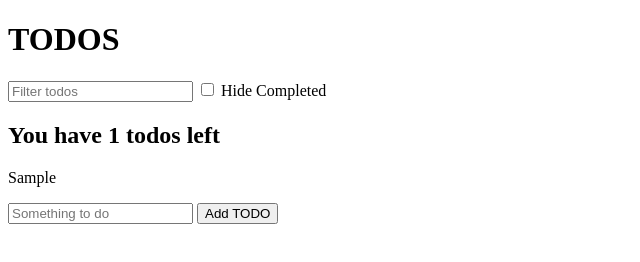
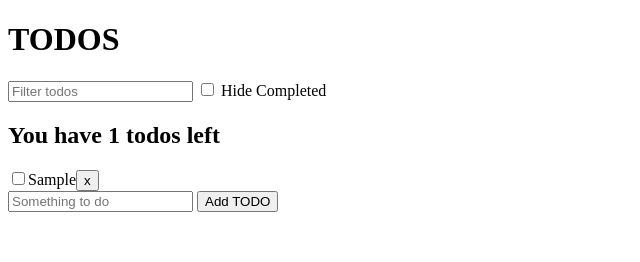
Before and after one commit to bdog72/Modern-Javascript, a website: page todo-app/index.html in a window 1280 px wide. Both pictures are taken after typing "Sample" into the empty fields and a click on the button "Add TODO". Shown: the whole page, without its empty margins (0-640 px from the left). Drawn offline with Linux system fonts and the light colour scheme.

Commit message:
finished lecture 67

```diff
--- a/todo-app/index.html
+++ b/todo-app/index.html
@@ -16,6 +16,7 @@
         <input type="text" placeholder="Something to do" name='text'>
         <button>Add TODO</button>
     </form>
+    <script src="./todo-functions.js"></script>
     <script src='./todo-app.js'></script>
 </body>
 
--- a/todo-app/todo-app.js
+++ b/todo-app/todo-app.js
@@ -1,42 +1,12 @@
 /* global document */
-/* global localStorage */
 
-let todos = [];
+/* global getSavedTodos saveTodos renderTodos */
+
+const todos = getSavedTodos();
 
 const filters = {
   searchText: '',
   hideCompleted: false,
-};
-
-const todosJSON = localStorage.getItem('todos');
-
-if (todosJSON !== null) {
-  todos = JSON.parse(todosJSON);
-}
-
-const renderTodos = (todos, filters) => {
-  let filteredTodos = todos.filter(todo => todo.text.toLowerCase().includes(filters.searchText.toLowerCase()));
-
-  filteredTodos = filteredTodos.filter((todo) => {
-    if (filters.hideCompleted) {
-      return !todo.completed;
-    }
-    return true;
-  });
-
-  const incompleteTodos = filteredTodos.filter(todo => !todo.completed);
-
-  document.querySelector('#todos').innerHTML = '';
-
-  const summary = document.createElement('h2');
-  summary.textContent = `You have ${incompleteTodos.length} todos left`;
-  document.querySelector('#todos').appendChild(summary);
-
-  filteredTodos.forEach((todo) => {
-    const p = document.createElement('p');
-    p.textContent = todo.text;
-    document.querySelector('#todos').appendChild(p);
-  });
 };
 
 renderTodos(todos, filters);
@@ -52,7 +22,7 @@ document.querySelector('#new-todo').addEventListener('submit', (e) => {
     text: e.target.elements.text.value,
     completed: false,
   });
-  localStorage.setItem('todos', JSON.stringify(todos));
+  saveTodos(todos);
   renderTodos(todos, filters);
   e.target.elements.text.value = '';
 });
--- /dev/null
+++ b/todo-app/todo-functions.js
@@ -0,0 +1,67 @@
+/* global localStorage document */
+
+// fetch existing todos from localstorage
+const getSavedTodos = () => {
+  const todosJSON = localStorage.getItem('todos');
+
+  if (todosJSON !== null) {
+    return JSON.parse(todosJSON);
+  }
+  return [];
+};
+
+// save todos to local storage
+const saveTodos = (todos) => {
+  localStorage.setItem('todos', JSON.stringify(todos));
+};
+
+// Render application todos based on filters
+const renderTodos = (todos, filters) => {
+  let filteredTodos = todos.filter(todo => todo.text.toLowerCase().includes(filters.searchText.toLowerCase()));
+
+  filteredTodos = filteredTodos.filter((todo) => {
+    if (filters.hideCompleted) {
+      return !todo.completed;
+    }
+    return true;
+  });
+
+  const incompleteTodos = filteredTodos.filter(todo => !todo.completed);
+
+  document.querySelector('#todos').innerHTML = '';
+
+  document.querySelector('#todos').appendChild(generateSummaryDOM(incompleteTodos));
+
+  filteredTodos.forEach((todo) => {
+    document.querySelector('#todos').appendChild(generateTodoDOM(todo));
+  });
+};
+
+// Get the DOM elements for a individual note
+const generateTodoDOM = (todo) => {
+  const todoEl = document.createElement('div');
+  const checkbox = document.createElement('input');
+  const todoText = document.createElement('span');
+  const removeButton = document.createElement('button');
+
+  // Setup todo checkbox
+  checkbox.setAttribute('type', 'checkbox');
+  todoEl.appendChild(checkbox);
+
+  // Setup the todo text
+  todoText.textContent = todo.text;
+  todoEl.appendChild(todoText);
+
+  // Setup the remove button
+  removeButton.textContent = 'x';
+  todoEl.appendChild(removeButton);
+
+  return todoEl;
+};
+
+// Get the DOM elements for list summary
+const generateSummaryDOM = (incompleteTodos) => {
+  const summary = document.createElement('h2');
+  summary.textContent = `You have ${incompleteTodos.length} todos left`;
+  return summary;
+};
```
Also changed, not shown: notes-app/index.html (+1 -1 lines), notes-app/notes-app.js (+3 -27 lines), notes-app/notes-functions.js (added, +53 -0 lines).
